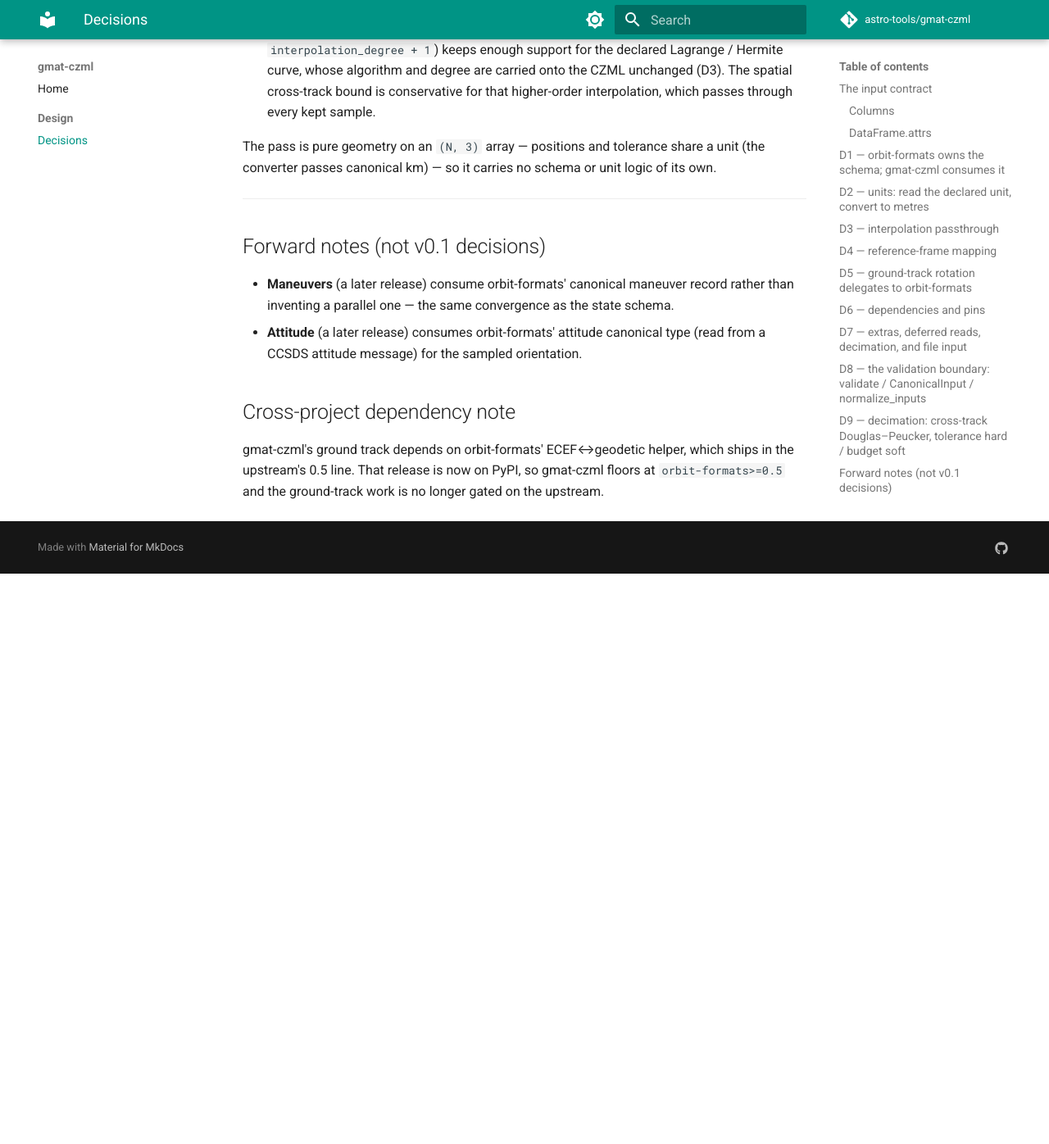
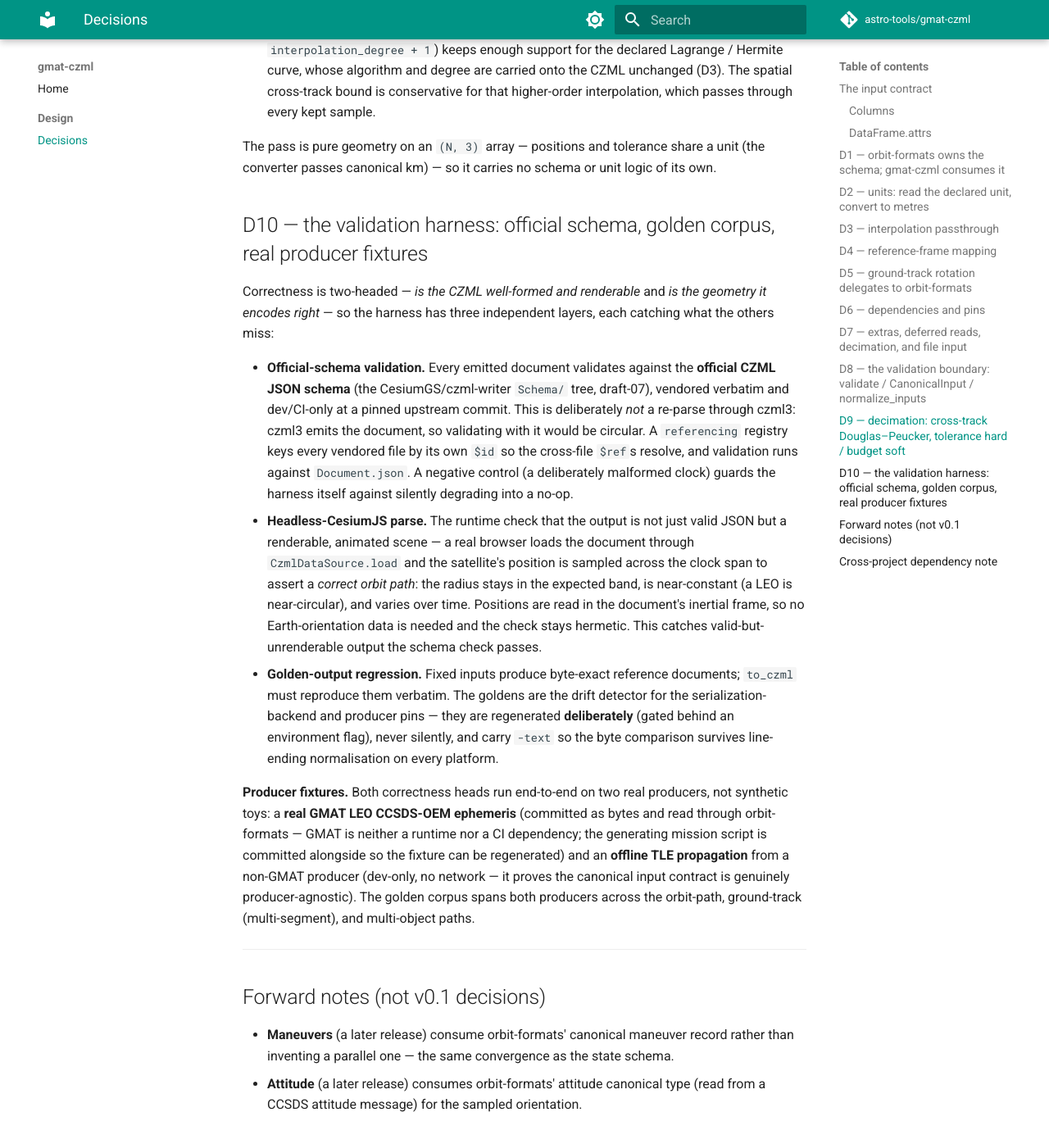
Before and after one commit to astro-tools/gmat-czml, an MkDocs documentation site: the page built from docs/design/decisions.md, in a window 1280 px wide and 1400 px high, scrolled down 5683 px. Shown: the top 1396 px of the window at 82% size. Built offline with MkDocs 1.6.1 and Material for MkDocs 9.7.7, drawn with Linux system fonts in a browser that asks for light colours; comment, search, counter and statistics services are not loaded; before the commit the page ends 6383 px from its top, so only the background shows below that.

Commit message:
Document the validation harness (D10) and refresh CI job comments

```diff
--- a/docs/design/decisions.md
+++ b/docs/design/decisions.md
@@ -196,6 +196,38 @@ geometric bound of the kept polyline. This finalises D7's provisional knobs:
 The pass is pure geometry on an `(N, 3)` array — positions and tolerance share a unit (the converter
 passes canonical km) — so it carries no schema or unit logic of its own.
 
+## D10 — the validation harness: official schema, golden corpus, real producer fixtures
+
+Correctness is two-headed — *is the CZML well-formed and renderable* and *is the geometry it
+encodes right* — so the harness has three independent layers, each catching what the others miss:
+
+- **Official-schema validation.** Every emitted document validates against the **official CZML
+  JSON schema** (the CesiumGS/czml-writer `Schema/` tree, draft-07), vendored verbatim and
+  dev/CI-only at a pinned upstream commit. This is deliberately *not* a re-parse through czml3:
+  czml3 emits the document, so validating with it would be circular. A `referencing` registry keys
+  every vendored file by its own `$id` so the cross-file `$ref`s resolve, and validation runs
+  against `Document.json`. A negative control (a deliberately malformed clock) guards the harness
+  itself against silently degrading into a no-op.
+- **Headless-CesiumJS parse.** The runtime check that the output is not just valid JSON but a
+  renderable, animated scene — a real browser loads the document through `CzmlDataSource.load` and
+  the satellite's position is sampled across the clock span to assert a *correct orbit path*: the
+  radius stays in the expected band, is near-constant (a LEO is near-circular), and varies over
+  time. Positions are read in the document's inertial frame, so no Earth-orientation data is needed
+  and the check stays hermetic. This catches valid-but-unrenderable output the schema check passes.
+- **Golden-output regression.** Fixed inputs produce byte-exact reference documents; `to_czml` must
+  reproduce them verbatim. The goldens are the drift detector for the serialization-backend and
+  producer pins — they are regenerated **deliberately** (gated behind an environment flag), never
+  silently, and carry `-text` so the byte comparison survives line-ending normalisation on every
+  platform.
+
+**Producer fixtures.** Both correctness heads run end-to-end on two real producers, not synthetic
+toys: a **real GMAT LEO CCSDS-OEM ephemeris** (committed as bytes and read through orbit-formats —
+GMAT is neither a runtime nor a CI dependency; the generating mission script is committed alongside
+so the fixture can be regenerated) and an **offline TLE propagation** from a non-GMAT producer
+(dev-only, no network — it proves the canonical input contract is genuinely producer-agnostic). The
+golden corpus spans both producers across the orbit-path, ground-track (multi-segment), and
+multi-object paths.
+
 ---
 
 ## Forward notes (not v0.1 decisions)
```
Also changed, not shown: 1 other file.
